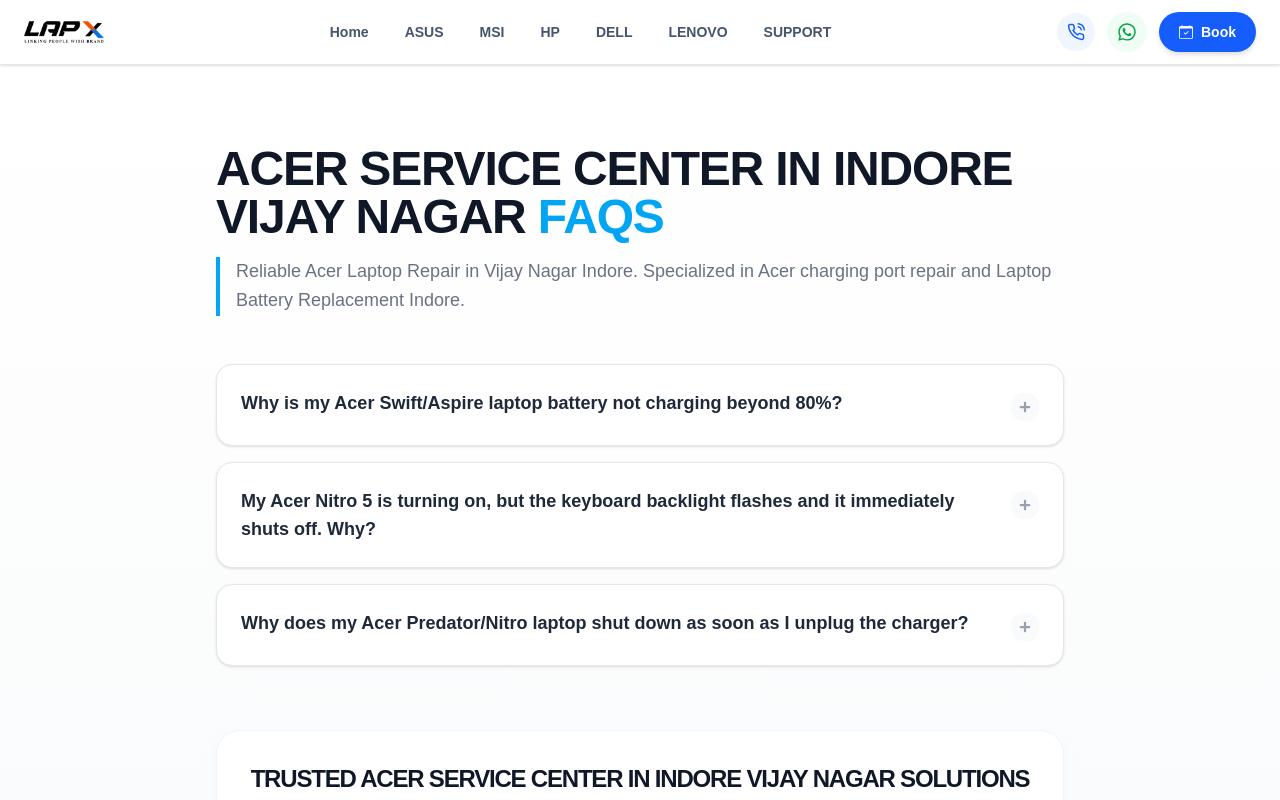
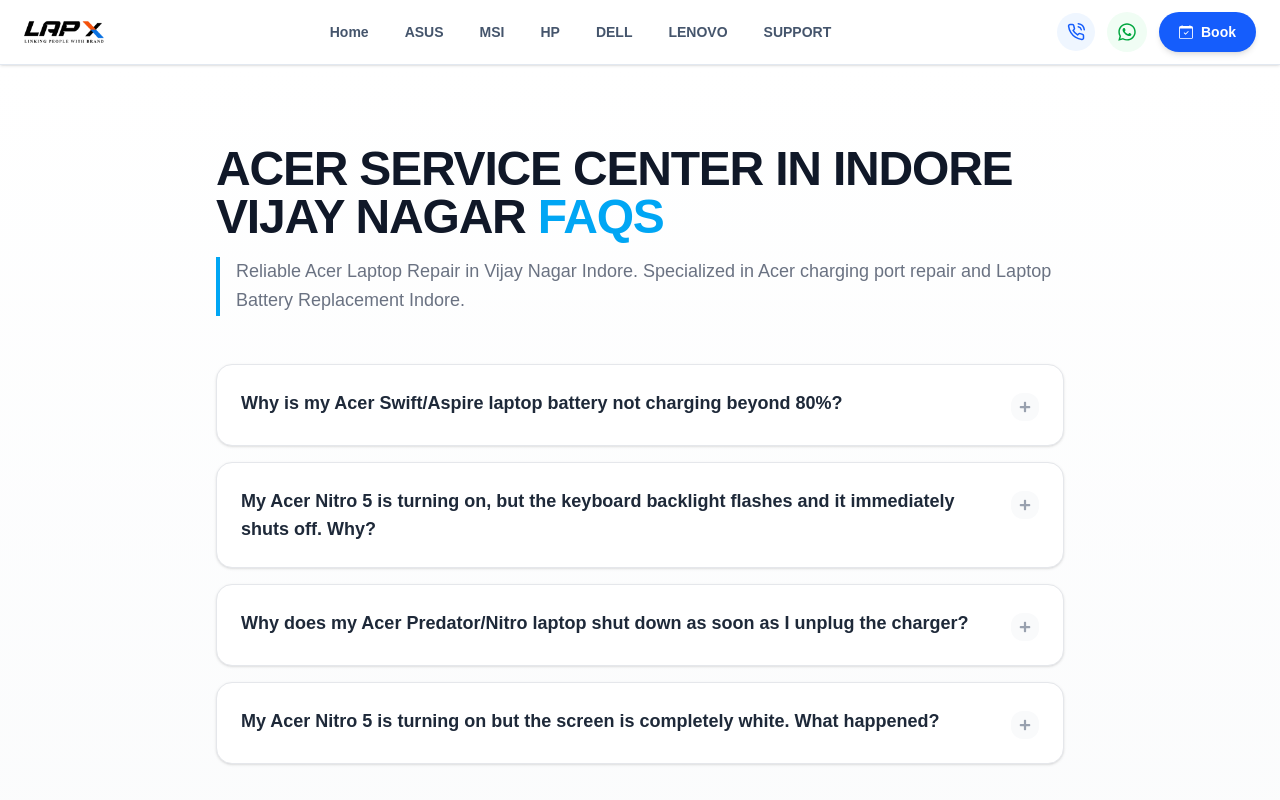
Before and after one commit to JoshiRishikesh/Lapx-Indore, a Next.js app: page /faqs/acer-battery-charging-repair in a window 1280 px wide. Shown: the top 800 px of the page. Built offline with nearby package versions, Linux system fonts and the light colour scheme.

Commit message:
Updated todays FAQs

```diff
--- a/src/data/faqs.ts
+++ b/src/data/faqs.ts
@@ -72,6 +72,10 @@
       {
         question: "My Asus ROG/TUF laptop is dropping FPS suddenly during gaming. Is it a software bug?",
         answer: "This is likely 'Thermal Throttling.' When dust clogs the cooling fins or the thermal paste dries out, the CPU/GPU slows down to prevent overheating, causing frame drops. A professional internal cleaning and high-quality thermal paste application usually solve this. Visit our Asus Service Center in Indore Vijay Nagar at LapX, located in LG-31, Orbit Mall, Opposite to C21 Mall. Open Daily 10:00 AM – 9:30 PM. Call 9111000757 for expert thermal management and Same-day repair."
+      },
+      {
+        question: "My Asus laptop keyboard is typing the wrong characters or multiple letters. How to fix?",
+        answer: "This is usually caused by 'matrix failure' due to humidity or a minor liquid spill. Before replacing the keyboard, try uninstalling the 'HID Keyboard Device' from Device Manager and restarting. If it persists, the internal keyboard membrane is damaged. For a genuine replacement, visit our Asus Service Center in Indore Vijay Nagar at LapX, located in LG-31, Orbit Mall, Opposite to C21 Mall. Open Daily 10:00 AM – 9:30 PM. Call 9111000757 for same-day repair."
       }
     ]
   },
@@ -134,6 +138,10 @@
       {
         question: "How do I fix the 'No Bootable Device' error on my MSI gaming laptop?",
         answer: "This error means your motherboard cannot find the SSD. It can be caused by a failed SSD or a corrupted boot sector. Try reseating the SSD or checking BIOS settings (F2/Del key). If the drive is dead, we can help with data recovery and a new drive installation. Visit LapX Certified MSI Service Center in Indore located in Vijay nagar LG-31, Orbit Mall Oppsite to C21 Mall, Open Daily 10:00 AM – 9:30 PM. Call 9111000757 for SSD Upgrade for Laptop Indore and Gaming Laptop Repair Indore."
+      },
+      {
+        question: "Why is my MSI laptop stuck in an 'Automatic Repair' loop after a Windows update?",
+        answer: "An Automatic Repair loop usually signifies a corrupted boot sector or a failing SSD. In MSI laptops, high heat can sometimes desolder SSD components over time. You can try a 'System Restore' from the advanced options, but if it fails, the SSD likely needs replacement. Visit LapX Certified MSI Service Center in Indore located in Vijay nagar LG-31, Orbit Mall Oppsite to C21 Mall, Open Daily 10:00 AM – 9:30 PM. Call 9111000757 for Gaming Laptop Repair Indore and SSD Upgrade for Laptop Indore."
       }
     ]
   },
@@ -196,6 +204,10 @@
       {
         question: "Why does my MacBook trackpad feel 'mushy' or won't click physically?",
         answer: "A trackpad that loses its 'click' feel is a major warning sign of a swollen battery. As the lithium-ion cells expand, they press against the trackpad from underneath, causing it to jam. Continuing to use it can crack the glass trackpad. Bring your laptop to LapX Certified Apple Service Center in Indore which is located in Vijay nagar LG-31, Orbit Mall Oppsite to C21 Mall, Open Daily 10:00 AM – 9:30 PM. Call 9111000757 for immediate MacBook Repair Indore and battery replacement."
+      },
+      {
+        question: "Why does my MacBook screen stay black even though I can hear the startup chime?",
+        answer: "This often indicates a backlight failure or a faulty hall sensor (the sensor that tells the Mac the lid is closed). You can check by shining a bright light at the screen; if you see a faint image, the backlight circuit on the logic board needs repair. Bring your laptop to LapX Certified Apple Service Center in Indore which is located in Vijay nagar LG-31, Orbit Mall Oppsite to C21 Mall, Open Daily 10:00 AM – 9:30 PM. Call 9111000757 for expert MacBook Repair Indore."
       }
     ]
   },
@@ -310,6 +322,10 @@
       {
         question: "Why does my Acer Predator/Nitro laptop shut down as soon as I unplug the charger?",
         answer: "This indicates a 'Battery Communication' failure. High-performance Acer laptops can sometimes blow a MOSFET on the motherboard's charging circuit, or the battery has reached its end-of-life cycle. For a precision motherboard repair or battery swap, visit LapX Certified Acer Service Center in Indore at LG-31, Orbit Mall Opposite to C21 Mall, Vijay Nagar. Open Daily 10:00 AM – 9:30 PM. Call 9111000757 for Chip-level repairing."
+      },
+      {
+        question: "My Acer Nitro 5 is turning on but the screen is completely white. What happened?",
+        answer: "A solid white screen is usually a sign of a faulty LCD cable or a blown fuse on the LCD panel itself. It happens when the internal display cable gets pinched in the hinge. For a precision display diagnostic or Acer screen replacement, visit LapX Certified Acer Service Center in Indore at LG-31, Orbit Mall Opposite to C21 Mall, Vijay Nagar. Open Daily 10:00 AM – 9:30 PM. Call 9111000757 for expert Chip-level repairing."
       }
     ]
   }
```
